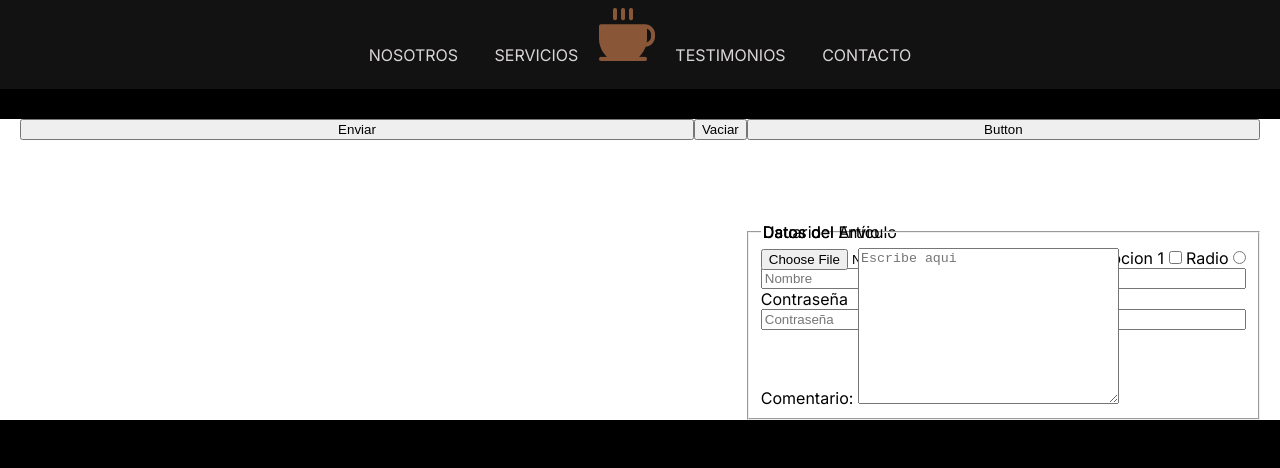
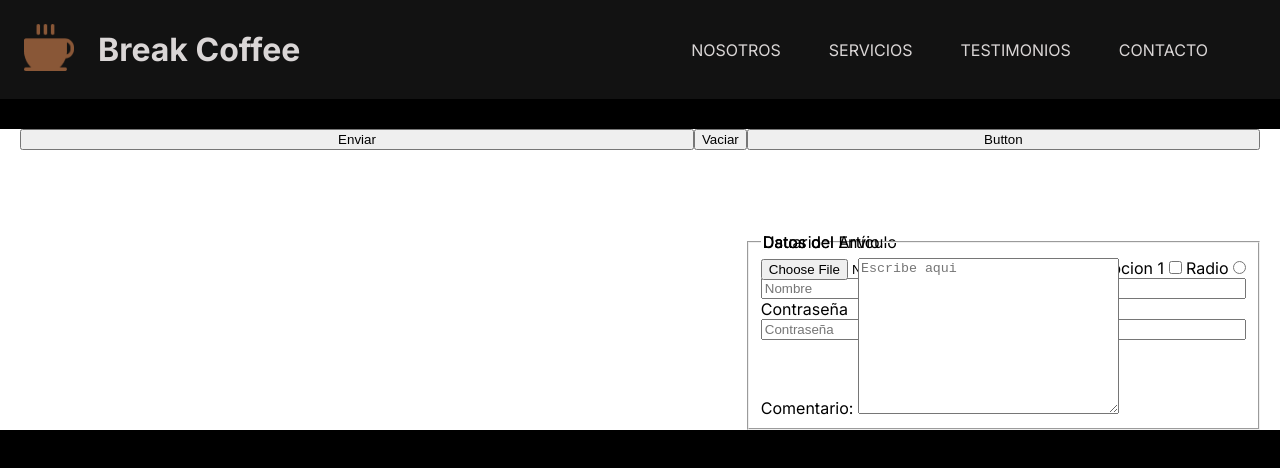
Before and after one commit to Enriqueroa4/Coffee-Break, a plain HTML site: page pages/contacto.html in a window 1280 px wide. Shown: the top 468 px of the page. Drawn offline with Linux system fonts and the light colour scheme.

Commit message:
Corrigiendo nav bar

```diff
--- a/css/index.css
+++ b/css/index.css
@@ -21,6 +21,47 @@ header {
   padding: 0.5rem;
 }
 
+nav {
+  padding: 1rem;
+  display: flex;
+  align-items: center;
+  justify-content: space-between;
+}
+
+.logo {
+  display: flex;
+  align-items: center;
+}
+
+.logo-img {
+  width: 50px;
+}
+.logo-img img {
+  width: 100%;
+}
+
+.titulo-nav {
+  color: #dad6d6;
+  font-size: 2rem;
+  padding-left: 24px;
+}
+
+.link-list {
+  display: flex;
+}
+
+.link-list li {
+  list-style-type: none;
+  margin-right: 3rem;
+}
+
+.nav-links {
+  color: #dad6d6;
+  text-decoration: none;
+  text-decoration-color: none;
+}
+
+
 /*footer*/
 
 footer {
@@ -33,23 +74,6 @@ footer p {
   color: #dad6d6;
 }
 
-ul {
-  padding: 0;
-  margin: 0;
-  list-style-type: none;
-  text-align: center;
-}
-
-ul li {
-  display: inline-block;
-  padding: 1rem;
-}
-
-a {
-  color: #dad6d6;
-  text-decoration: none;
-  text-decoration-color: none;
-}
 
 /*main, index*/
 
@@ -293,6 +317,8 @@ iframe {
   grid-row-start: span 2;
 }
 
+/*media-seccion nosotros*/
+
 @media screen and (max-width: 800px){
   .container-grid{
     width: 95%;
--- a/pages/contacto.html
+++ b/pages/contacto.html
@@ -16,14 +16,16 @@
 <body>
   <header>
     <nav>
-      <ul>
-        <li><a href="nosotros.html">NOSOTROS</a></li>
-        <li><a href="servicios.html">SERVICIOS</a></li>
-        <a href="../index.html">
-          <img src="../img/Vector.png" alt="">
-        </a>
-        <li><a href="testimonios.html">TESTIMONIOS</a></li>
-        <li><a href="contacto.html">CONTACTO</a></li>
+      <div class="logo">
+        <div class="logo-img"><a href="../index.html"><img src="../img/Vector.png" alt="Logo"></a>
+        </div>
+        <h2 class="titulo-nav">Break Coffee</h2>
+      </div>
+      <ul class="link-list">
+        <li><a class="nav-links" href="nosotros.html">NOSOTROS</a></li>
+        <li><a class="nav-links" href="servicios.html">SERVICIOS</a></li>
+        <li><a class="nav-links" href="testimonios.html">TESTIMONIOS</a></li>
+        <li><a class="nav-links" href="contacto.html">CONTACTO</a></li>
       </ul>
     </nav>
   </header>
```
Also changed, not shown: index.html (+10 -6 lines), pages/nosotros.html (+10 -8 lines), pages/servicios.html (+10 -8 lines), pages/testimonios.html (+10 -8 lines).
